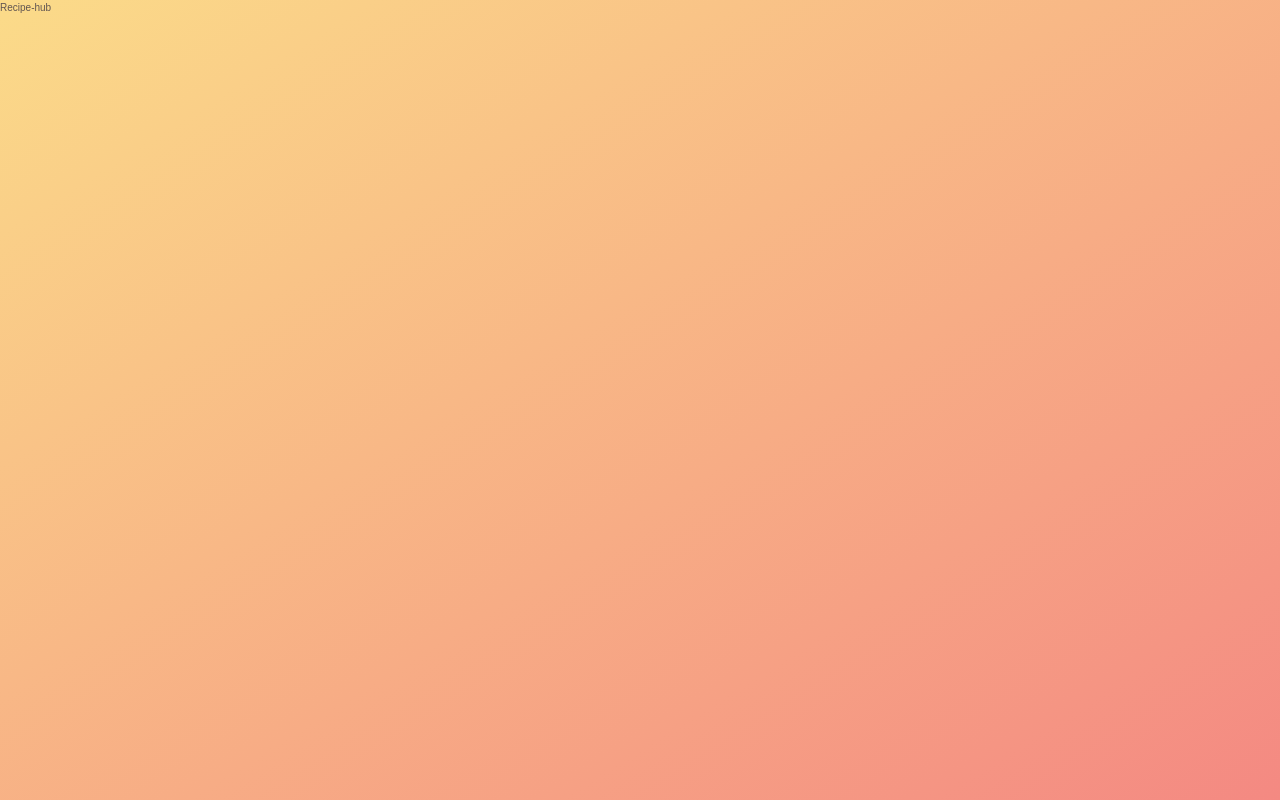
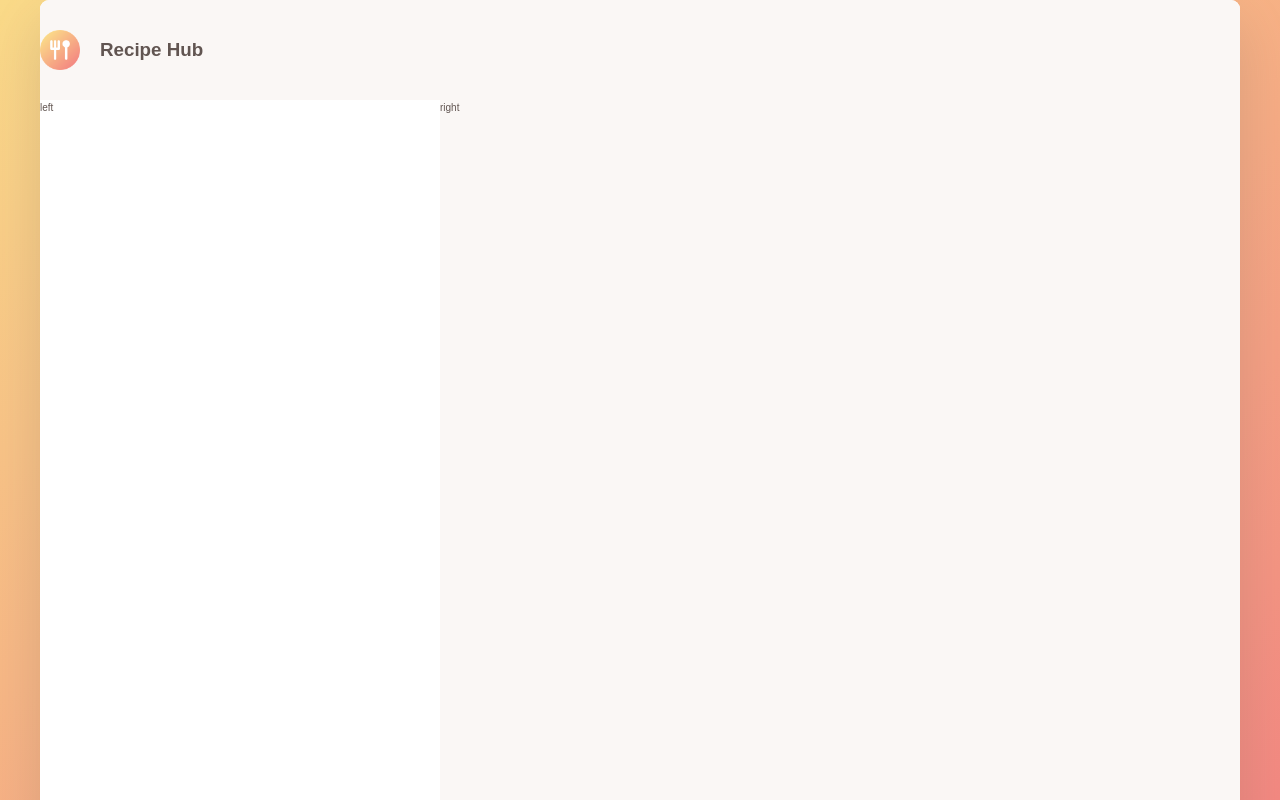
Before and after one commit to omidsdgi/recipe-hub, a Next.js app: page / in a window 1280 px wide. Shown: the top 800 px of the page. Built offline with nearby package versions, Linux system fonts and the light colour scheme.

Commit message:
feat: implement initial home layout

```diff
--- a/src/app/page.tsx
+++ b/src/app/page.tsx
@@ -1,4 +1,47 @@
+import Image from "next/image";
 
 export default function Home() {
-  return <h1>Recipe-hub</h1>
+    return (
+        <div className="flex items-center justify-center">
+        <div className="my-[4vw] w-full max-w-[120rem] min-h-[117rem] overflow-hidden rounded-[9px] bg-surface shadow-card">
+            <header
+                className="
+          flex
+          h-[10rem]
+          items-center
+          gap-8
+          bg-background
+          px-8
+        "
+            >
+                <Image
+                    src="/favicon.png"
+                    alt="Recipe Hub logo"
+                    width={40}
+                    height={40}
+                />
+
+                <h1 className="text-3xl font-bold">
+                    Recipe Hub
+                </h1>
+            </header>
+
+            <main
+                className="
+          grid
+          min-h-[107rem]
+          grid-cols-[1fr_2fr]
+        "
+            >
+                <section className="bg-surface p-8">
+                    left
+                </section>
+
+                <section className="bg-background p-8">
+                    right
+                </section>
+            </main>
+        </div>
+        </div>
+    );
 }
```
